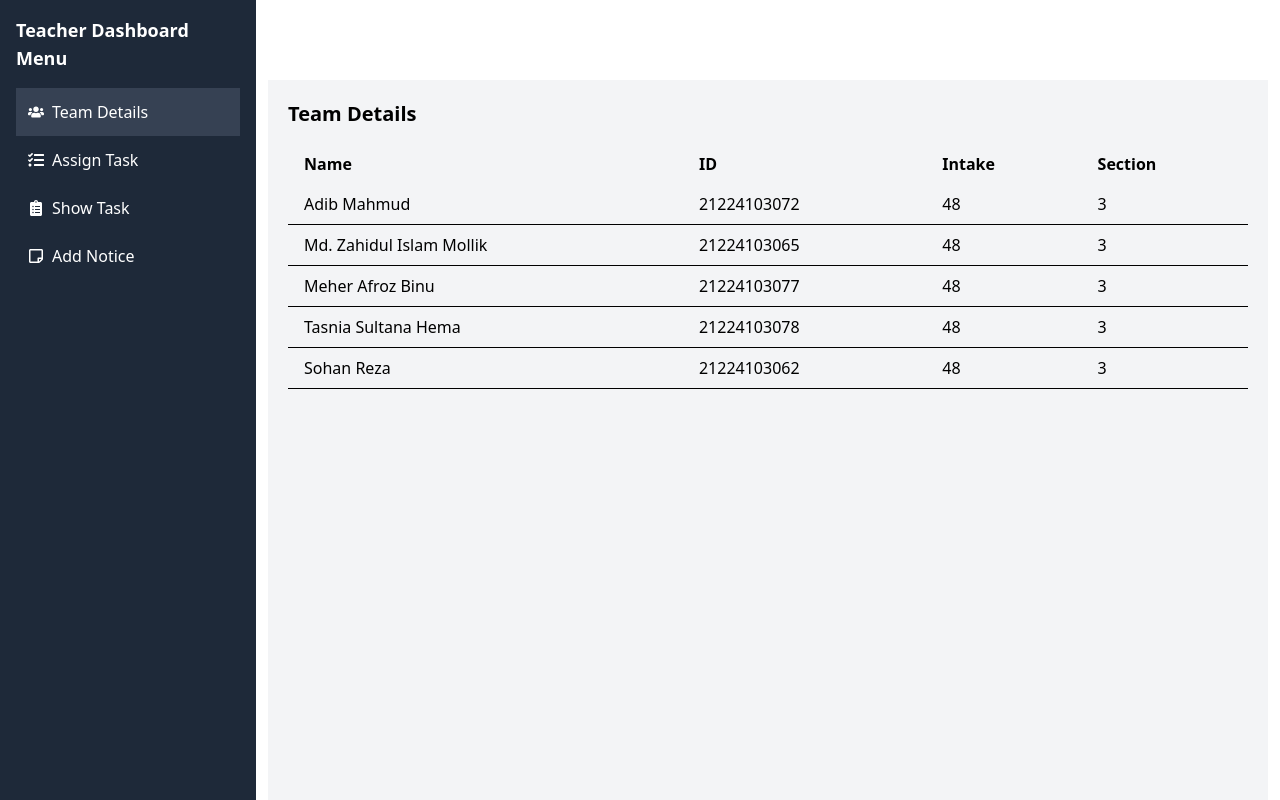
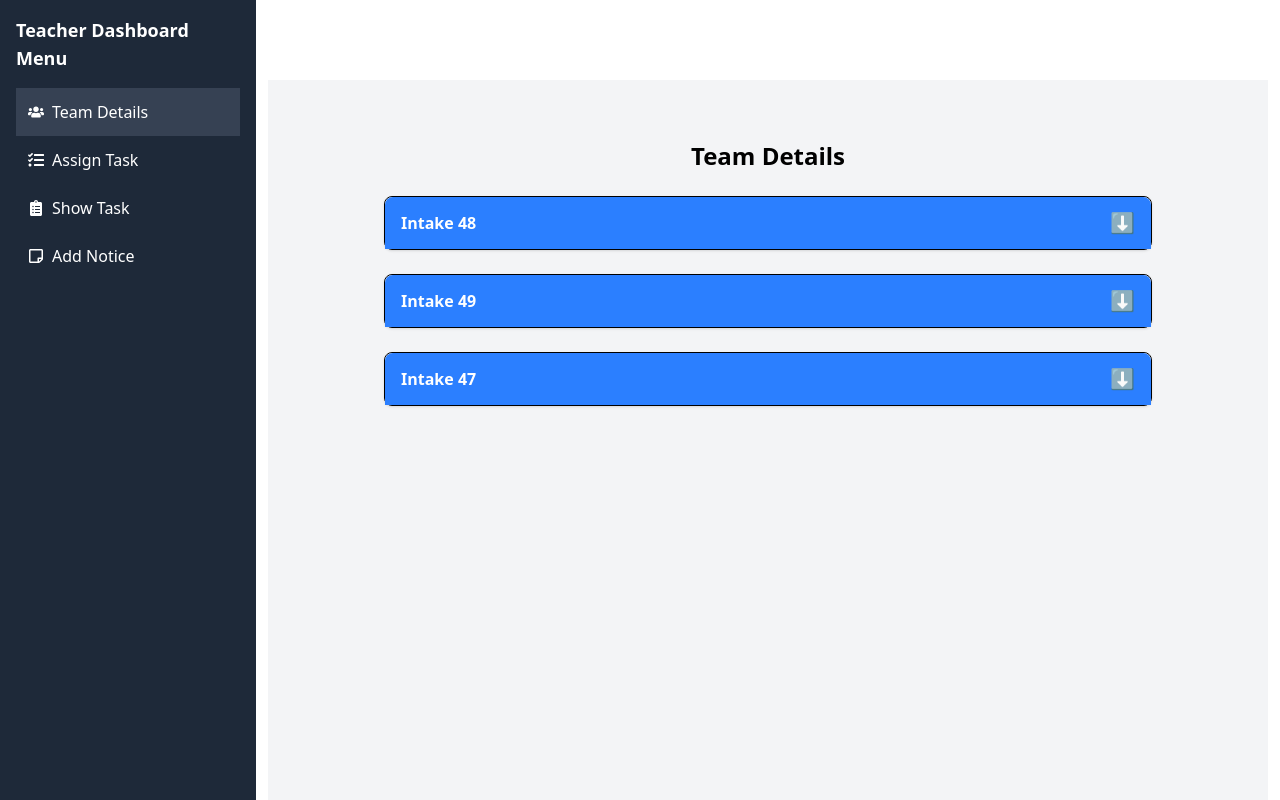
Before and after one commit to adibmahmud007/capstone-hub, a React (Vite) app: page /teacherDashboard in a window 1280 px wide. Built offline with nearby package versions, Linux system fonts and the light colour scheme.

Commit message:
added dropdown to the team details

```diff
--- a/src/components/TeacherDashboard/TeacherDashBoard.jsx
+++ b/src/components/TeacherDashboard/TeacherDashBoard.jsx
@@ -4,19 +4,55 @@ import { FaUsers, FaTasks, FaClipboardList, FaRegStickyNote } from "react-icons/
 import { Menu, X } from 'lucide-react';
 
 // Default Props for groupMembers to prevent undefined error
+
+
 const TeamDetails = () => {
-    // Hardcoding the team members data instead of passing it through props
-    const membersData = [
+    // All team data
+    const teams = [
+        {
+            name: 'Intake 48',
+            members: [
                 { id: 21224103072, name: 'Adib Mahmud', intake: '48', section: '3' },
-        { id: 21224103065, name: 'Md. Zahidul Islam Mollik', intake: '48', section: '3' },
+                { id: 21224103065, name: 'Md. Zahidul Islam Mollik', intake: '48', section: '3' }
+            ]
+        },
+        {
+            name: 'Intake 49',
+            members: [
                 { id: 21224103077, name: 'Meher Afroz Binu', intake: '48', section: '3' },
-        { id: 21224103078, name: 'Tasnia Sultana Hema', intake: '48', section: '3' },
+                { id: 21224103078, name: 'Tasnia Sultana Hema', intake: '48', section: '3' }
+            ]
+        },
+        {
+            name: 'Intake 47',
+            members: [
                 { id: 21224103062, name: 'Sohan Reza', intake: '48', section: '3' }
+            ]
+        }
     ];
 
+    // Track which dropdown is open
+    const [openDropdown, setOpenDropdown] = useState(null);
+
+    // Toggle dropdown
+    const toggleDropdown = (index) => {
+        setOpenDropdown(openDropdown === index ? null : index);
+    };
+
     return (
-        <div className="team-details-container">
-            <h2 className="text-xl font-bold mb-4">Team Details</h2>
+        <div className="team-details-wrapper max-w-3xl mx-auto mt-10">
+            <h2 className="text-2xl font-bold mb-6 text-center">Team Details</h2>
+            {teams.map((team, index) => (
+                <div key={index} className="mb-6 border rounded-lg shadow">
+                    <button
+                        onClick={() => toggleDropdown(index)}
+                        className="w-full flex justify-between items-center px-4 py-3 bg-blue-500 hover:bg-blue-600 text-white font-semibold rounded-t-lg"
+                    >
+                        <span>{team.name}</span>
+                        <span className="text-xl">{openDropdown === index ? '⬆️' : '⬇️'}</span>
+                    </button>
+                    {openDropdown === index && (
+                        <div className="p-4 bg-white">
                             <table className="min-w-full table-auto">
                                 <thead>
                                     <tr>
@@ -27,7 +63,7 @@ const TeamDetails = () => {
                                     </tr>
                                 </thead>
                                 <tbody>
-                    {membersData.map(member => (
+                                    {team.members.map(member => (
                                         <tr key={member.id} className="border-b">
                                             <td className="px-4 py-2">{member.name}</td>
                                             <td className="px-4 py-2">{member.id}</td>
@@ -38,8 +74,17 @@ const TeamDetails = () => {
                                 </tbody>
                             </table>
                         </div>
+                    )}
+                </div>
+            ))}
+        </div>
     );
 };
+
+
+
+
+
 
 const AssignTask = ({ setAssignedTask, setRemarks }) => {
     const [assignTask, setAssignTask] = useState('');
```
Lines whose indentation alone changed are shown as unchanged.
